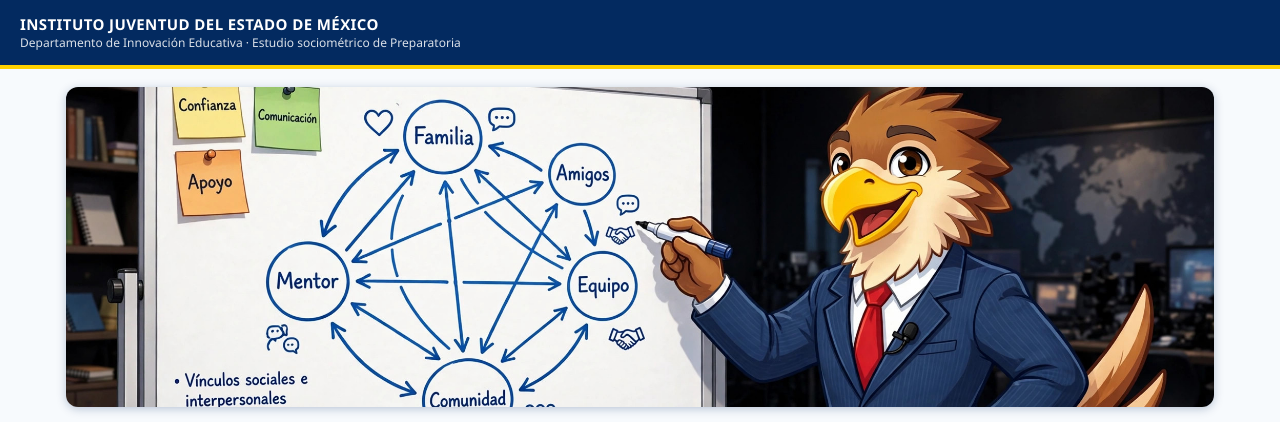
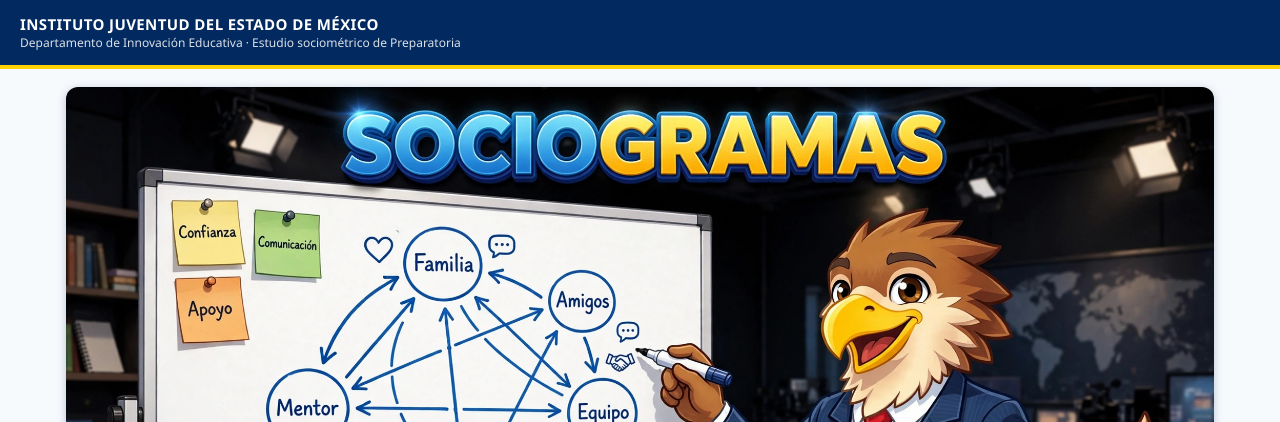
Before and after one commit to mago-del-caos/sociogramas, a plain HTML site: page index.html in a window 1280 px wide. Shown: the top 422 px of the page. Drawn offline with Linux system fonts and the light colour scheme.

Commit message:
Banner completo sin recorte de altura

```diff
--- a/estilos.css
+++ b/estilos.css
@@ -12,7 +12,7 @@ h1{color:var(--azul);font-size:26px;margin:8px 0 4px}
 h2{color:var(--azul);font-size:19px;margin:22px 0 8px}
 p.lead{color:var(--gris);max-width:760px;line-height:1.5}
 .hero{display:flex;gap:18px;align-items:flex-start;flex-wrap:wrap;flex-direction:column}
-.hero img.banner{width:100%;max-height:320px;object-fit:cover;border-radius:12px;box-shadow:0 2px 10px rgba(3,42,96,.25)}
+.hero img.banner{width:100%;height:auto;border-radius:12px;box-shadow:0 2px 10px rgba(3,42,96,.25)}
 .hero img{width:104px;border-radius:10px;box-shadow:0 2px 10px rgba(3,42,96,.25)}
 .grados{display:grid;grid-template-columns:repeat(auto-fit,minmax(230px,1fr));gap:14px;margin:16px 0}
 .grado-card{background:#fff;border:1px solid var(--borde);border-top:5px solid var(--celeste);border-radius:10px;padding:12px 14px}
```
